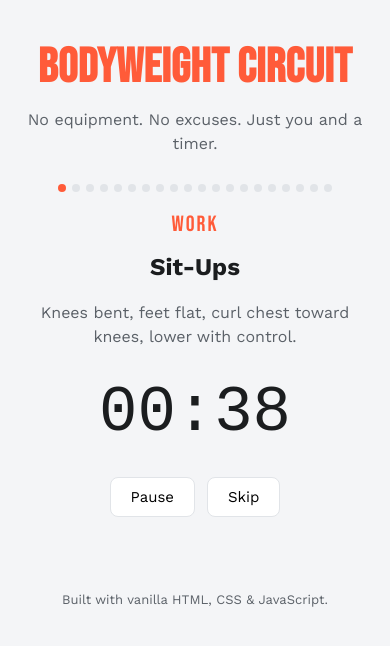
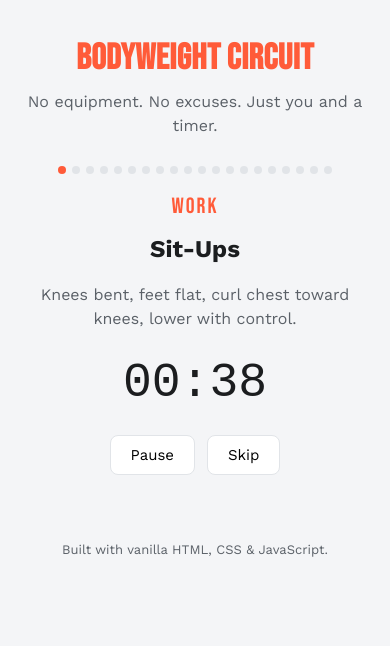
Before and after one commit to Aayut1111/bodyweight-circuit, a plain HTML site: page index.html in a window 390 px wide. Both pictures are taken after a click on the button "Start Workout". Drawn offline with nearby package versions, Linux system fonts and the light colour scheme.

Commit message:
Add responsive breakpoint and interaction polish

```diff
--- a/CSS/style.css
+++ b/CSS/style.css
@@ -145,3 +145,18 @@ body {
   padding: 10px 12px;
   border-bottom: 1px solid var(--color-border);
 }
+
+#start-btn:active, #restart-btn:active,
+.timer-controls button:active {
+  transform: scale(0.97);
+}
+
+.phase-label {
+  transition: color 0.2s ease;
+}
+
+@media (max-width: 420px) {
+  .app-header h1 { font-size: 36px; }
+  .timer-display { font-size: 48px; }
+  #app { padding: 0 16px 32px; }
+}
```
